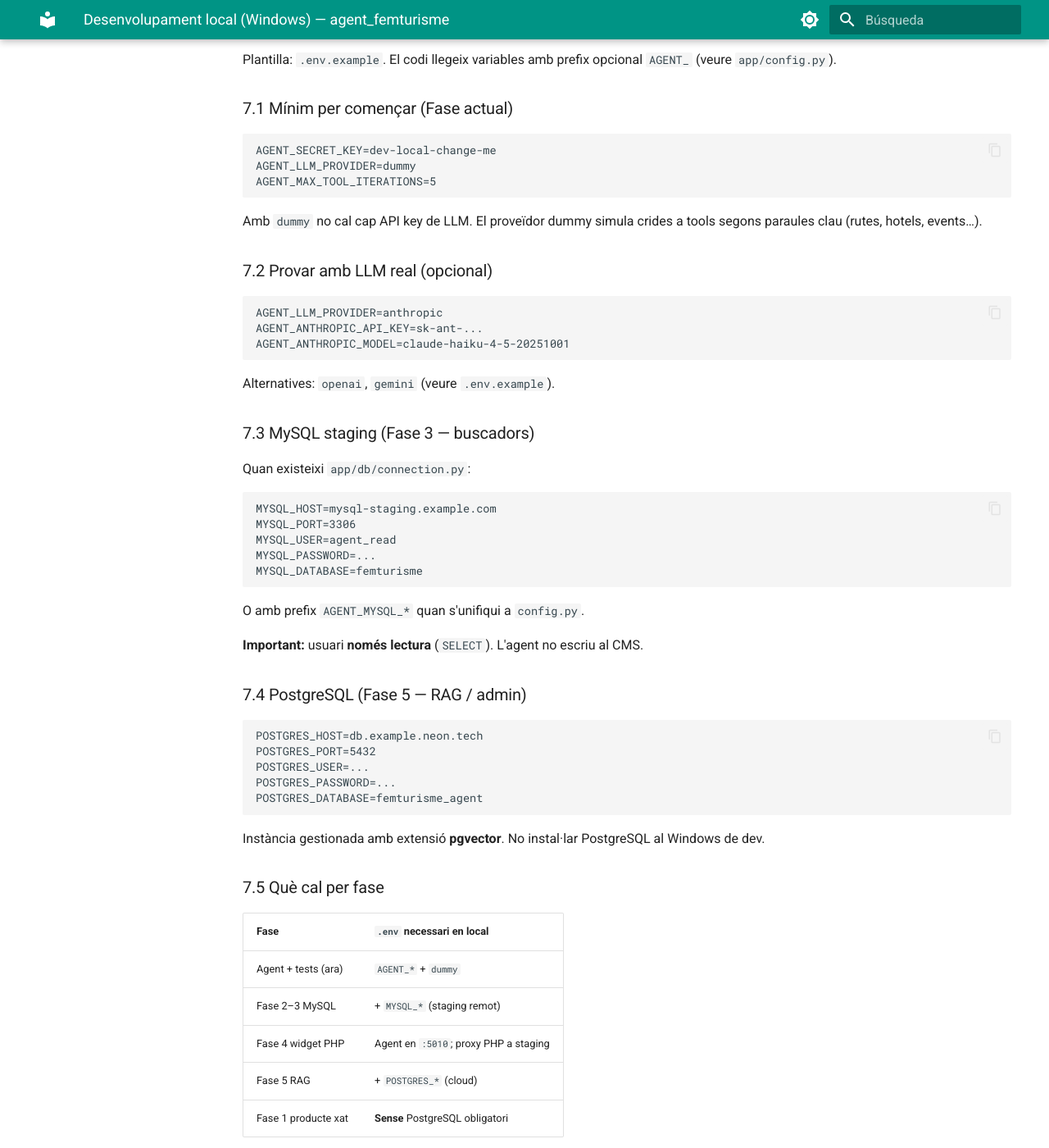
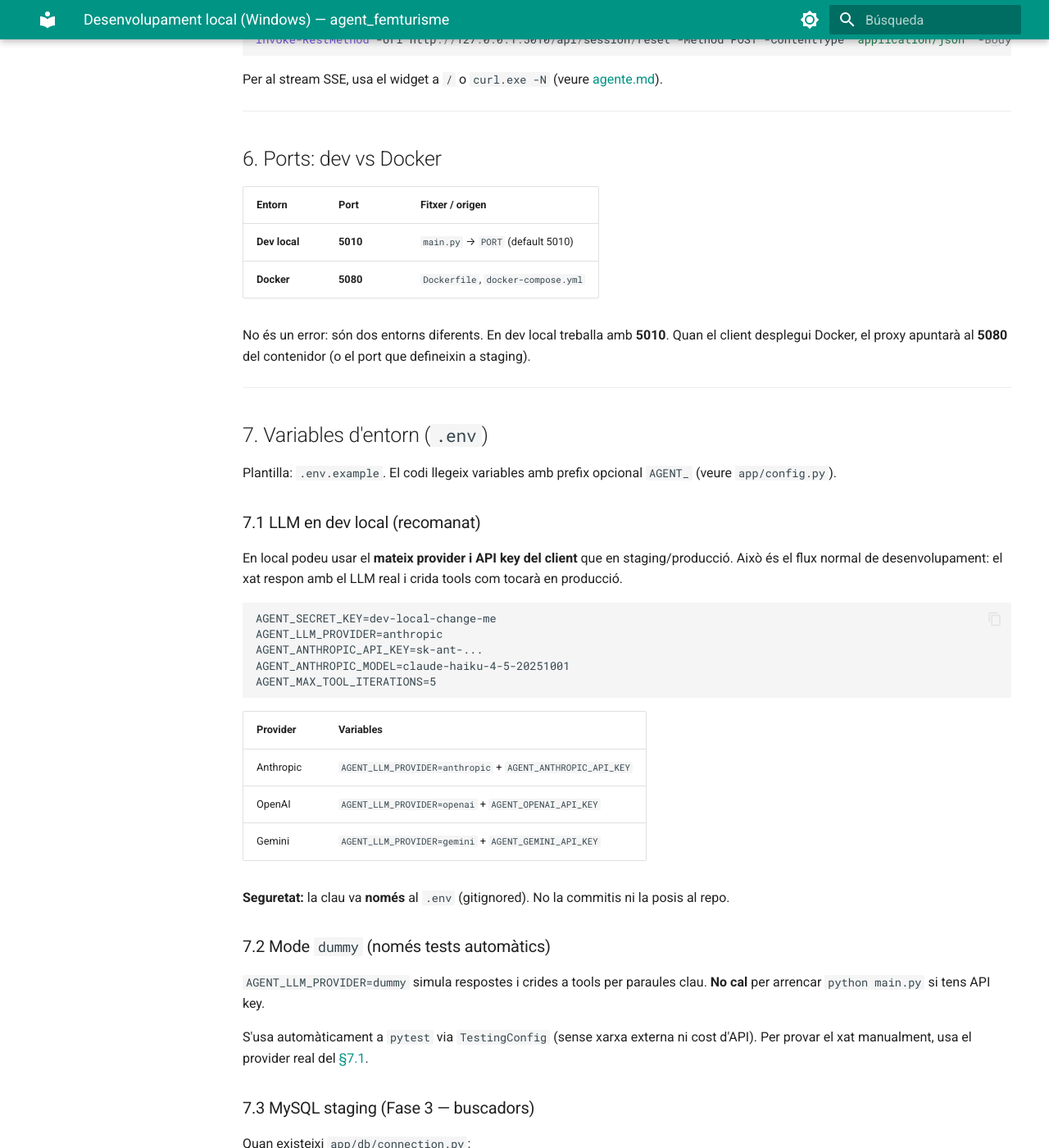
Before and after one commit to 3urega/femturisme, an MkDocs documentation site: the page built from docs/devs/desenvolupament-local.md, in a window 1280 px wide and 1400 px high, scrolled down 4077 px. Shown: the whole window at 82% size. Built offline with MkDocs 1.6.1 and Material for MkDocs 9.7.7, drawn with Linux system fonts in a browser that asks for light colours; some of the changed text lies outside the part shown.

Commit message:
Update .env.example with LLM provider instructions, add README.md for project overview and local setup, and enhance documentation in various files for clearer local development and testing guidance.

````diff
--- a/docs/devs/desenvolupament-local.md
+++ b/docs/devs/desenvolupament-local.md
@@ -3,6 +3,28 @@
 Guia completa per treballar al dia a dia **sense Docker** a l'ordinador de desenvolupament. Docker es reserva per **staging i producció** al servidor del client.
 
 **Relacionat:** [testing.md](testing.md) · [checklist-entrega.md](checklist-entrega.md) · [tecnic.md §11](../client/tecnic.md)
+
+---
+
+## Arrancar ràpid
+
+```powershell
+python -m venv .venv
+.\.venv\Scripts\Activate.ps1
+python -m pip install -r requirements.txt
+copy .env.example .env
+# Edita .env: AGENT_LLM_PROVIDER + API key del client
+python main.py
+```
+
+| Resultat | URL / comanda |
+|----------|----------------|
+| Xat demo | http://127.0.0.1:5010 |
+| Tests | `python -m pytest -v` |
+
+Configura el **LLM real** al `.env` (API key del client). Veure [§7 Variables d'entorn](#7-variables-dentorn-env).
+
+Primera vegada? Llegeix [§4 Configuració inicial](#4-configuració-inicial-primera-vegada) i [§13 Solució de problemes](#13-solució-de-problemes-windows).
 
 ---
 
@@ -40,7 +62,7 @@ flowchart TB
   subgraph remote ["Serveis remots (no al teu PC)"]
     MYSQL["MySQL staging read-only"]
     PG["PostgreSQL gestionat + pgvector"]
-    LLM["API LLM (opcional en dev)"]
+    LLM["API LLM (clau client)"]
   end
 
   subgraph deploy ["Staging / producció"]
@@ -51,7 +73,7 @@ flowchart TB
 
   FLASK -.->|"Fase 3+"| MYSQL
   FLASK -.->|"Fase 5+"| PG
-  FLASK -.->|"opcional"| LLM
+  FLASK --> LLM
   DOCKER --> MYSQL
   DOCKER --> PG
   DOCKER --> LLM
@@ -165,25 +187,31 @@ No és un error: són dos entorns diferents. En dev local treballa amb **5010**.
 
 Plantilla: `.env.example`. El codi llegeix variables amb prefix opcional `AGENT_` (veure `app/config.py`).
 
-### 7.1 Mínim per començar (Fase actual)
+### 7.1 LLM en dev local (recomanat)
+
+En local podeu usar el **mateix provider i API key del client** que en staging/producció. Això és el flux normal de desenvolupament: el xat respon amb el LLM real i crida tools com tocarà en producció.
 
 ```env
 AGENT_SECRET_KEY=dev-local-change-me
-AGENT_LLM_PROVIDER=dummy
+AGENT_LLM_PROVIDER=anthropic
+AGENT_ANTHROPIC_API_KEY=sk-ant-...
+AGENT_ANTHROPIC_MODEL=claude-haiku-4-5-20251001
 AGENT_MAX_TOOL_ITERATIONS=5
 ```
 
-Amb `dummy` no cal cap API key de LLM. El proveïdor dummy simula crides a tools segons paraules clau (rutes, hotels, events…).
+| Provider | Variables |
+|----------|-----------|
+| Anthropic | `AGENT_LLM_PROVIDER=anthropic` + `AGENT_ANTHROPIC_API_KEY` |
+| OpenAI | `AGENT_LLM_PROVIDER=openai` + `AGENT_OPENAI_API_KEY` |
+| Gemini | `AGENT_LLM_PROVIDER=gemini` + `AGENT_GEMINI_API_KEY` |
 
-### 7.2 Provar amb LLM real (opcional)
+**Seguretat:** la clau va **només** al `.env` (gitignored). No la commitis ni la posis al repo.
 
-```env
-AGENT_LLM_PROVIDER=anthropic
-AGENT_ANTHROPIC_API_KEY=sk-ant-...
-AGENT_ANTHROPIC_MODEL=claude-haiku-4-5-20251001
-```
+### 7.2 Mode `dummy` (només tests automàtics)
 
-Alternatives: `openai`, `gemini` (veure `.env.example`).
+`AGENT_LLM_PROVIDER=dummy` simula respostes i crides a tools per paraules clau. **No cal** per arrencar `python main.py` si tens API key.
+
+S'usa automàticament a `pytest` via `TestingConfig` (sense xarxa externa ni cost d'API). Per provar el xat manualment, usa el provider real del [§7.1](#71-llm-en-dev-local-recomanat).
 
 ### 7.3 MySQL staging (Fase 3 — buscadors)
 
@@ -217,7 +245,8 @@ Instància gestionada amb extensió **pgvector**. No instal·lar PostgreSQL al W
 
 | Fase | `.env` necessari en local |
 |------|---------------------------|
-| Agent + tests (ara) | `AGENT_*` + `dummy` |
+| Agent + xat manual | `AGENT_*` + provider real + API key client |
+| `pytest` (automàtic) | `TestingConfig` → `dummy` (no cal canviar el teu `.env`) |
 | Fase 2–3 MySQL | + `MYSQL_*` (staging remot) |
 | Fase 4 widget PHP | Agent en `:5010`; proxy PHP a staging |
 | Fase 5 RAG | + `POSTGRES_*` (cloud) |
@@ -336,7 +365,7 @@ Per cada feature:
 | Port app | 5010 | 5080 (compose actual) |
 | MySQL | Remot (tunnel si cal) | Xarxa interna client |
 | PostgreSQL | URL cloud o omit (F1) | Instància gestionada |
-| LLM | `dummy` habitual | Provider real |
+| LLM | Provider real + clau client | Mateix provider al `.env` staging |
 | Historial xat | Memòria (`agent_service`) | Mateix v1; Redis/DB si escala |
 | Scraping legacy | Evitar | No en producció |
 | Tests automàtics | `pytest` al PC | Recomanable CI (GitHub Actions) |
@@ -370,11 +399,16 @@ Venv no actiu o deps no instal·lades:
 python -m pip install -r requirements.txt
 ```
 
-### El xat no crida tools (només text dummy)
+### El xat no crida tools
 
-- Comprova `AGENT_LLM_PROVIDER=dummy` al `.env`.
-- El missatge ha de contenir paraules clau (p. ex. «rutes», «hotel», «event»).
-- En tests, API-03 mocka `execute_tool` ([testing.md](testing.md)).
+- Comprova que `AGENT_LLM_PROVIDER` i la API key al `.env` són correctes.
+- Revisa la pregunta: el LLM ha de triar la tool adequada (veure [agente.md](../agente.md)).
+- Si estàs en mode `dummy` (només tests), cal paraules clau com «rutes», «hotel», «event».
+
+### Error d'autenticació LLM (401 / invalid API key)
+
+- Verifica la clau al `.env` (sense espais ni cometes extra).
+- Confirma que el provider coincideix (`anthropic` vs `openai` vs `gemini`).
 
 ### Port 5010 ocupat
 
````
Also changed, not shown: README.md (added, +46 -0 lines), docs/devs/index.md (+16 -0 lines), docs/devs/testing.md (+1 -1 lines), docs/index.md (+2 -0 lines), 1 other file.
